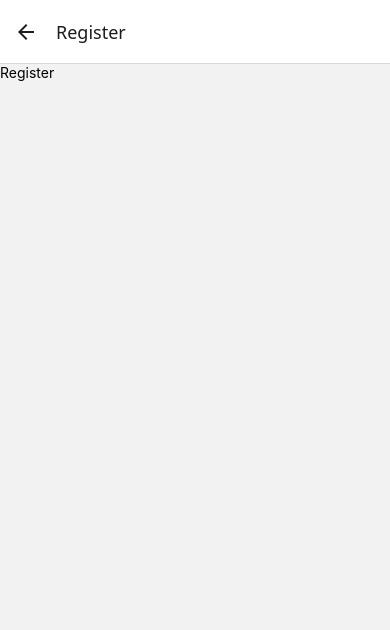
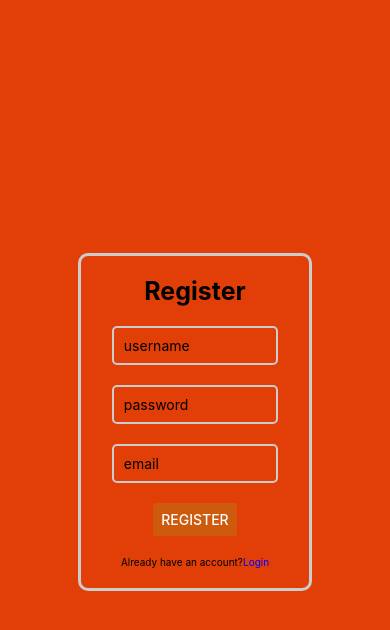
Before and after one commit to imNilabja/ExpenseTrackerReactNative, a React Native app: screen /Register in a window 390 px wide. Shown: the top 630 px of the page. Built offline with nearby package versions, Linux system fonts and the light colour scheme.

Commit message:
feat: Refactor authentication screens and add navigation between Login and Register

```diff
--- a/App.jsx
+++ b/App.jsx
@@ -1,24 +1,23 @@
-  import { StyleSheet, Text, View } from 'react-native';
+
   import React from 'react';
   import { NavigationContainer } from '@react-navigation/native';
   import { createNativeStackNavigator } from '@react-navigation/native-stack';
   import Login from './src/screens/Login';
   import Register from './src/screens/Register';
-  import Explore from './src/screens/Explore';
+
+
+  const Stack = createNativeStackNavigator();
 
   const App = () => {
-    const Stack = createNativeStackNavigator();
     return (
       <NavigationContainer>
         <Stack.Navigator>
-          <Stack.Screen name="Login" component={Login} options={{headerShown:false}}/>
-          <Stack.Screen name="Register" component={Register} />
-          <Stack.Screen name="Explore" component={Explore} />
+          <Stack.Screen name="Login" component={Login} options={{ headerShown: false }} />
+          <Stack.Screen name="Register" component={Register} options={{ headerShown: false }} />
+
         </Stack.Navigator>
       </NavigationContainer>
     );
   };
 
   export default App;
-
-  // const styles = StyleSheet.create({});
--- a/package.json
+++ b/package.json
@@ -7,6 +7,7 @@
     "ios": "react-native run-ios",
     "lint": "eslint .",
     "start": "react-native start",
+    "start:8088": "react-native start --port 8088",
     "test": "jest"
   },
   "dependencies": {
--- a/src/screens/Explore.jsx
+++ /dev/null
@@ -1,14 +0,0 @@
-import { StyleSheet, Text, View } from 'react-native'
-import React from 'react'
-
-const Explore = () => {
-  return (
-    <View>
-      <Text>Explore</Text>
-    </View>
-  )
-}
-
-export default Explore
-
-// const styles = StyleSheet.create({})
--- a/src/screens/Login.jsx
+++ b/src/screens/Login.jsx
@@ -4,8 +4,11 @@ import React from 'react';
 import { TextInput } from 'react-native';
 import { useState } from 'react';
 import { Button } from 'react-native';
+import { useNavigation } from '@react-navigation/native';
+import { SafeAreaView } from 'react-native-safe-area-context';
 
 const Login = () => {
+  const navigation = useNavigation();
   const [Username, setUsername] = useState('');
   const [Password, setPassword] = useState('');
 
@@ -15,8 +18,11 @@ const Login = () => {
   const handlePassword = e => {
     setPassword(e);
   };
+   const handleRegister = e => {
+    navigation.navigate('Register');
+  };
   return (
-    <View style={styles.container}>
+    <SafeAreaView style={styles.container}>
       <View style={styles.inputBox}>
         <Text style={{ fontWeight: 'bold', fontSize: 25 }}>Login</Text>
         <TextInput
@@ -33,9 +39,13 @@ const Login = () => {
           value={Password}
         />
 
-        <Button title="Login" />
+        <Button title='Login' color="#ce5a0dff" width='150'/>
+        <Text style={{fontSize:10}}>don't have an account?
+          <Text style={{ color:'blue'}} onPress={handleRegister}> Register</Text>
+        </Text>
+
       </View>
-    </View>
+    </SafeAreaView>
   );
 };
 
@@ -43,17 +53,17 @@ export default Login;
 
 const styles = StyleSheet.create({
   container: {
-    backgroundColor: '#e9511f',
+    backgroundColor: '#e23e07ff',
     flex: 1,
     alignItems: 'center',
     justifyContent: 'center',
   },
   inputBox: {
-    height: 400,
-    width: 270, // Increased width to be visible
-    borderWidth: 2, // Use borderWidth (for thickness)
-    borderColor: '#ccc', // Use borderColor (for color)
-    borderRadius: 10, // Optional: Add rounded corners
+    height: '40%',
+    width: '60%',
+    borderWidth: 3,
+    borderColor: '#ccc',
+    borderRadius: 10,
     paddingHorizontal: 10,
     gap: 30,
     padding: 20,
@@ -62,8 +72,10 @@ const styles = StyleSheet.create({
   textInput: {
     height: 45,
     width: '80%',
-    borderWidth: 2, // Use borderWidth (for thickness)
+    borderWidth: 2,
     borderColor: '#ccc',
     color: 'black',
+    borderRadius: 5,
+    paddingHorizontal: 10,
   },
 });
--- a/src/screens/Register.jsx
+++ b/src/screens/Register.jsx
@@ -1,14 +1,93 @@
-import { StyleSheet, Text, View } from 'react-native'
-import React from 'react'
+import { StyleSheet, Text, View } from 'react-native';
+import React from 'react';
+import { TextInput } from 'react-native';
+import { useState } from 'react';
+import { Button } from 'react-native';
+import { useNavigation } from '@react-navigation/native';
+import { SafeAreaView } from 'react-native-safe-area-context';
 
 const Register = () => {
+  const navigation = useNavigation();
+  const [Username, setUsername] = useState('');
+  const [Password, setPassword] = useState('');
+  const [Email, setEmail] = useState('');
+
+  const handleUsername = e => {
+    setUsername(e);
+  };
+  const handlePassword = e => {
+    setPassword(e);
+  };
+  const handleEmail = e => {
+    setEmail(e);
+  };
+  const handleLogin = e => {
+    navigation.navigate('Login');
+  };
   return (
-    <View>
-      <Text>Register</Text>
-    </View>
-  )
-}
+    <SafeAreaView style={styles.container}>
+      <View style={styles.inputBox}>
+        <Text style={{ fontWeight: 'bold', fontSize: 25 }}>Register</Text>
+        <TextInput
+          style={styles.textInput}
+          placeholder="username"
+          onChangeText={handleUsername}
+          value={Username}
+        />
 
-export default Register
+        <TextInput
+          style={styles.textInput}
+          placeholder="password"
+          onChangeText={handlePassword}
+          value={Password}
+        />
 
-// const styles = StyleSheet.create({})
+        <TextInput
+          style={styles.textInput}
+          placeholder="email"
+          onChangeText={handleEmail}
+          value={Email}
+        />
+
+        <Button title="Register" color="#ce5a0dff" width="150" />
+        <Text style={{ fontSize: 10 }}>
+          Already have an account?
+          <Text style={{ color: 'blue' }} onPress={handleLogin}>
+            Login
+          </Text>
+        </Text>
+      </View>
+    </SafeAreaView>
+  );
+};
+
+export default Register;
+
+const styles = StyleSheet.create({
+  container: {
+    backgroundColor: '#e23e07ff',
+    flex: 1,
+    alignItems: 'center',
+    justifyContent: 'center',
+  },
+  inputBox: {
+    height: '40%',
+    width: '60%',
+    borderWidth: 3,
+    borderColor: '#ccc',
+    borderRadius: 10,
+    paddingHorizontal: 10,
+    gap: 20,
+    padding: 20,
+    alignItems: 'center',
+  },
+  textInput: {
+    height: 42,
+    width: '80%',
+    borderWidth: 2,
+    borderColor: '#ccc',
+    color: 'black',
+    borderRadius: 5,
+    paddingHorizontal: 10,
+  },
+});
```
Also changed, not shown: 1 other file (tests, documents, lock files or other folders).
